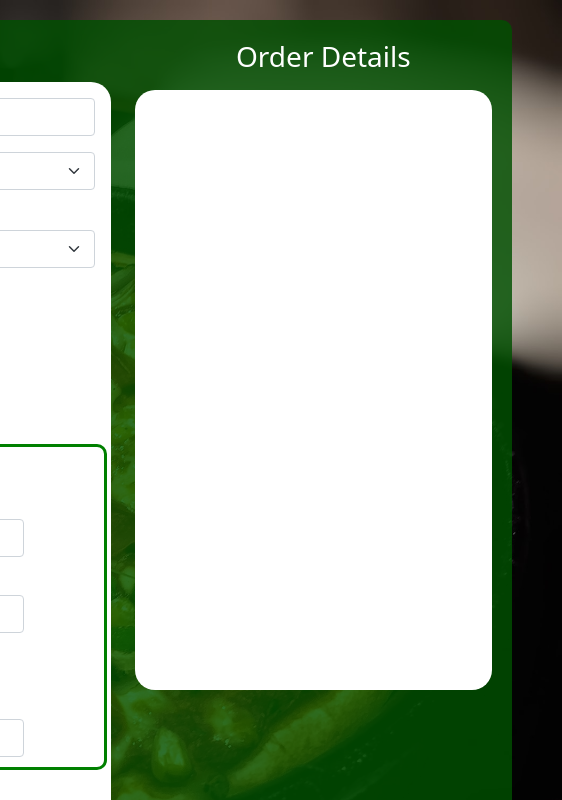
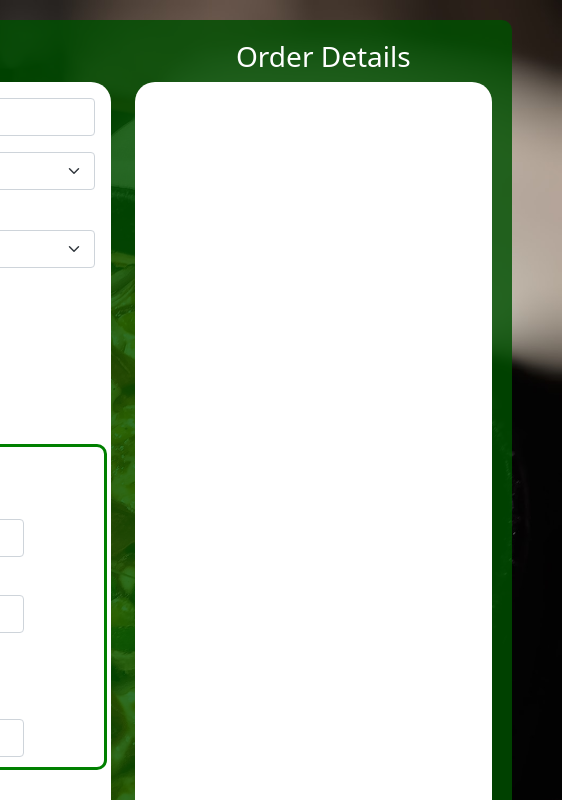
Before and after one commit to allanlimo02/JustHot-Pizzeria, a plain HTML site: page index.html in a window 1280 px wide. Both pictures are taken after a click on the radio button 536 px from the left and 387 px from the top of the page. Shown: the top 800 px of the page, 718-1280 px from the left. Drawn offline with Linux system fonts and the light colour scheme.

Commit message:
Added height for oreder details if delivery is yes

```diff
--- a/css/style.css
+++ b/css/style.css
@@ -52,9 +52,11 @@ body{
 }
 .order-details{
     background-color: white;
-    height: 600px;
+    height: 440px;
     border-radius: 20px;
     margin-right:20px ;
+    padding-left: 20px;
+    padding-top: 20px;
 }
 #confirm-order{
     display: none;
--- a/index.html
+++ b/index.html
@@ -122,7 +122,10 @@
                     <p id="forCrust"></p>
                     <br>
                     <p id="forToppings"></p>
-                </div><br><br>
+                    <br>
+                    <p id="forDelivery"></p>
+                </div>
+                <br><br>
                 <a href="#" id="confirm-order" class="btn btn-warning">Confirm Order</a><br><br>
 
             </div>
--- a/js/script.js
+++ b/js/script.js
@@ -1,10 +1,12 @@
 $(document).ready(function(){
     $("#fordelivery").click(function(){
         $("#deldetails").show();
+        $('.order-details').css('height','770px')
 
     })
     $("#forpickup").click(function(){
         $("#deldetails").hide();
+        $('.order-details').css('height','440px')
 
     })
     $('#checkdetails').click(function(){
```
